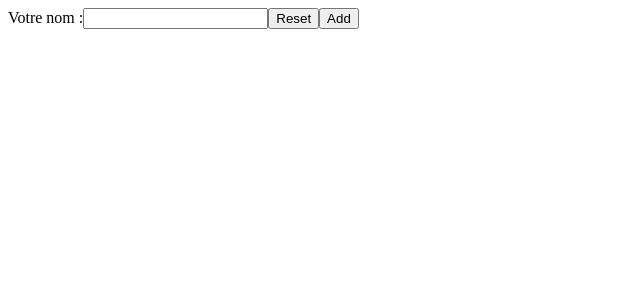
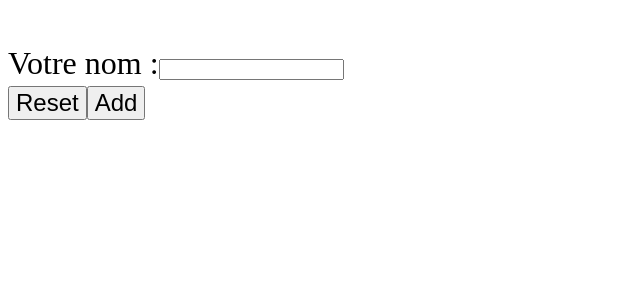
Before and after one commit to SandraLamire/First-project-Angular, an Angular app: page / in a window 1280 px wide. Shown: the top 300 px of the page, without its empty margins (0-640 px from the left). Built offline with nearby package versions, Linux system fonts and the light colour scheme.

Commit message:
1 peu de CSS

```diff
--- a/src/app/app.component.css
+++ b/src/app/app.component.css
@@ -0,0 +1,5 @@
+/* html de taille 24 */
+* {
+    font-size: 24pt;
+    margin: 4px;
+}
--- a/src/app/my-component/my-component.component.css
+++ b/src/app/my-component/my-component.component.css
@@ -1,9 +1,10 @@
-/* html de taille 24 */
-.conteneur p {
-    font-size: 24pt;
+
+button {
+    font-size: 18pt !important; /* Utilisez !important pour forcer l'application de la règle */
 }
+
 
 /* nom en rouge quand saisie = Administrateur */
 .red {
     color: red;
-  }
+}
--- a/src/app/my-component/my-component.component.html
+++ b/src/app/my-component/my-component.component.html
@@ -5,6 +5,7 @@
     <!-- Champ de saisie (input) -->
     <label for="name">Votre nom :</label>
     <input type="text" [(ngModel)]="name" name="name" id="name">
+    <br>
 
     <!-- Bouton de réinitialisation (reset) -->
     <button type="button" (click)="resetName()">Reset</button>
```
